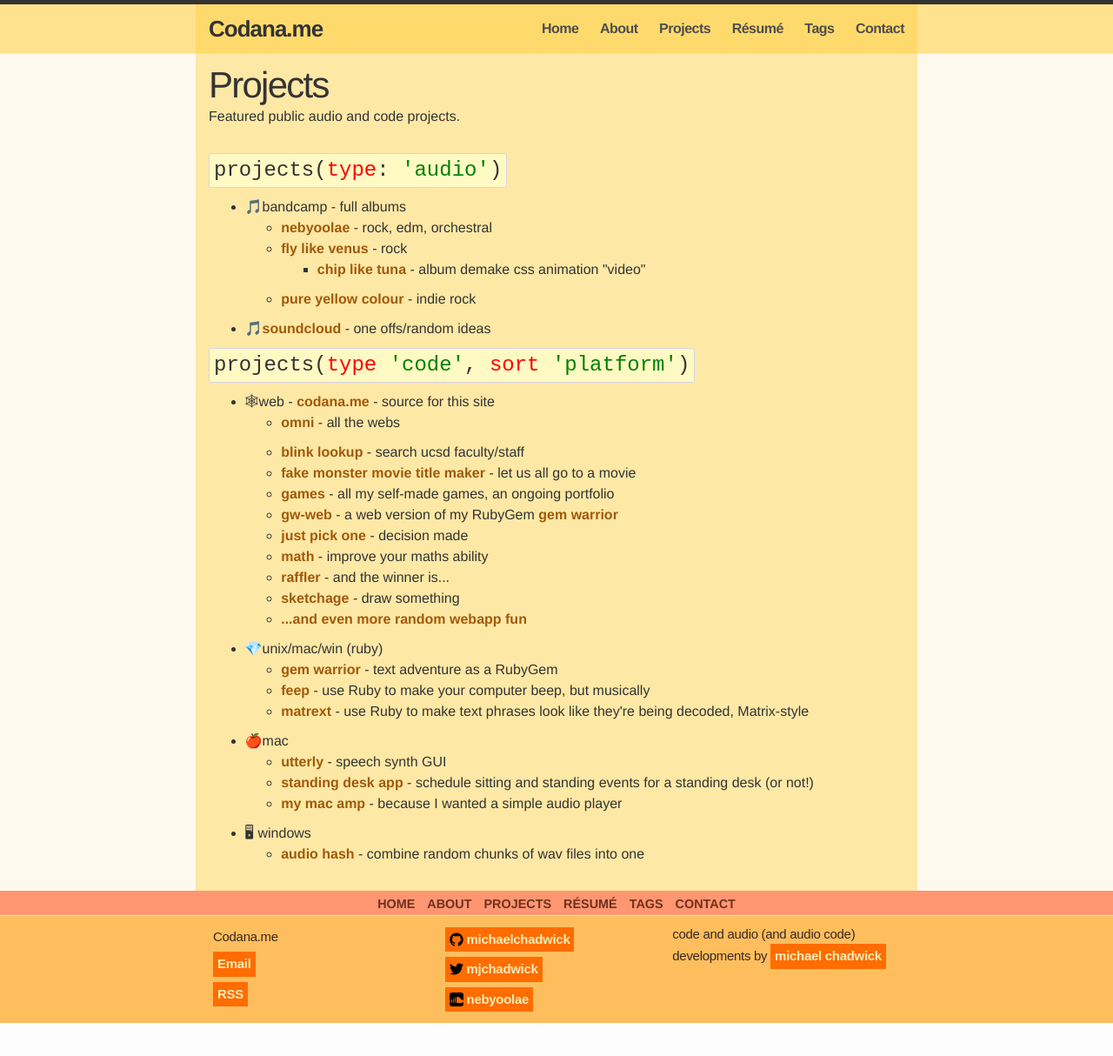
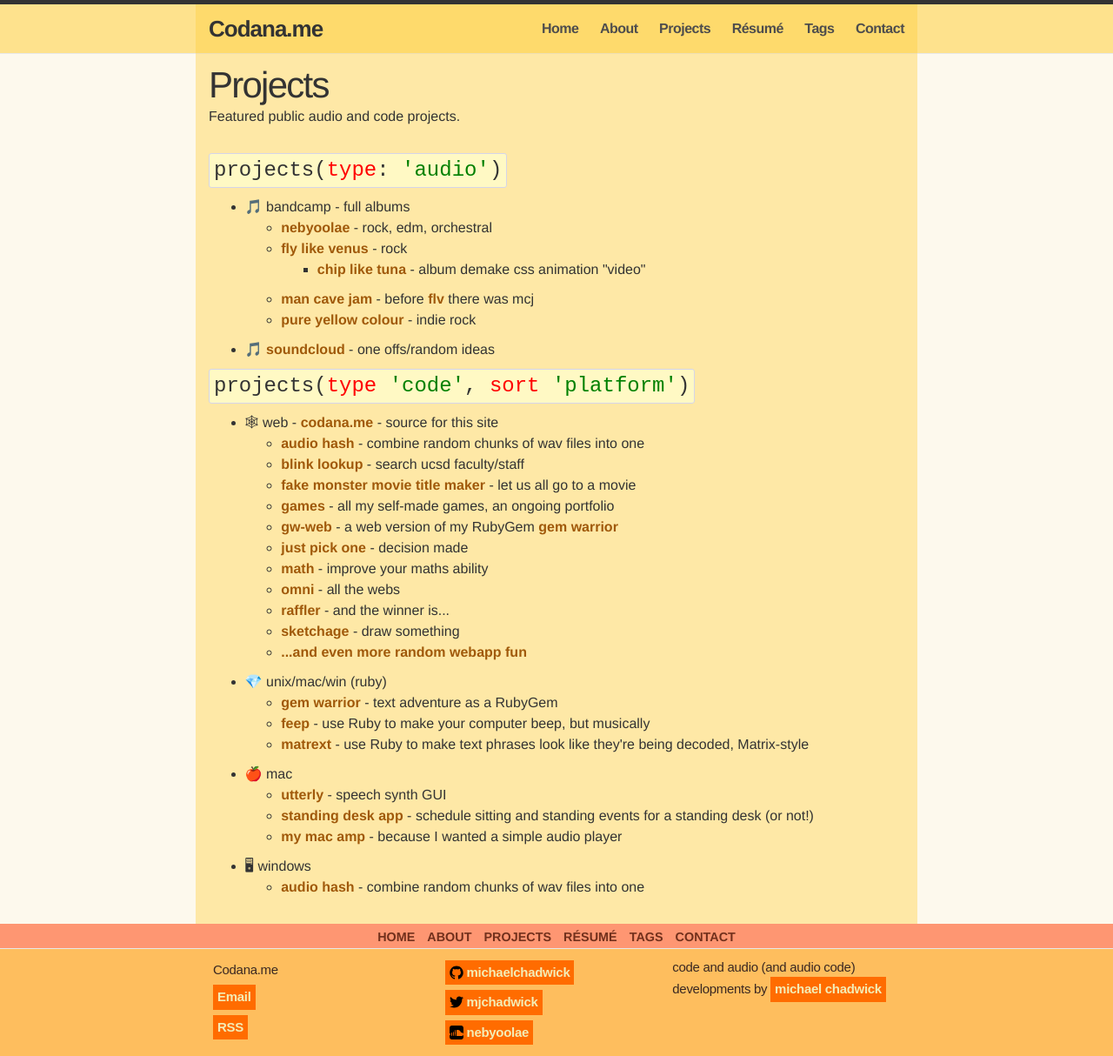
Before and after one commit to michaelchadwick/codana.me, a Jekyll site: the page built from projects/index.html, in a window 1280 px wide. Shown: the whole page at 87% size. Built offline with Jekyll 4.4.1, drawn with Linux system fonts in a browser that asks for light colours; nearby versions of some CDN libraries; before the commit the page ends 1176 px from its top, so only the background shows below that.

Commit message:
updated projects to use new ah and omni subfolder app links

```diff
--- a/_config.yml
+++ b/_config.yml
@@ -30,4 +30,5 @@
 sc_link: https://soundcloud.com/nebyoolae
 bc_neb_link: https://nebyoolae.bandcamp.com
 bc_flv_link: https://flylikevenus.bandcamp.com
+bc_mcj_link: https://mcj.nebyoolae.com
 bc_pyc_link: https://pureyellow.bandcamp.com
--- a/projects/index.html
+++ b/projects/index.html
@@ -8,7 +8,7 @@
 
   <code class="header">projects(<span class="param">type</span>: <span class="value">'audio'</span>)</code>
   <ul>
-    <li>🎵bandcamp - full albums
+    <li>🎵 bandcamp - full albums
       <ul>
         <li><a href="{{ site.bc_neb_link }}">nebyoolae</a> - rock, edm, orchestral</li>
         <li><a href="{{ site.bc_flv_link }}">fly like venus</a> - rock
@@ -16,32 +16,32 @@
             <li><a href="http://clt.nebyoolae.com">chip like tuna</a> - album demake css animation "video"</li>
           </ul>
         </li>
+        <li><a href="{{ site.bc_mcj_link }}">man cave jam</a> - before <a href="{{ site.bc_flv_link }}">flv</a> there was mcj</li>
         <li><a href="{{ site.bc_pyc_link }}">pure yellow colour</a> - indie rock</li>
       </ul>
     </li>
-    <li>🎵<a href="{{ site.sc_link }}">soundcloud</a> - one offs/random ideas</li>
+    <li>🎵 <a href="{{ site.sc_link }}">soundcloud</a> - one offs/random ideas</li>
   </ul>
 
   <code class="header">projects(<span class="param">type</span> <span class="value">'code'</span>, <span class="param">sort</span> <span class="value">'platform'</span>)</code>
   <ul>
-    <li>🕸web - <a href="{{ site.gh_link }}/codana.me">codana.me</a> - source for this site
+    <li>🕸 web - <a href="{{ site.gh_link }}/codana.me">codana.me</a> - source for this site
       <ul>
-        <li><a href="http://omni.codana.me">omni</a> - all the webs</li>
-      </ul>
-      <ul>
+        <li><a href="/audiohash">audio hash</a> - combine random chunks of wav files into one</li>
         <li><a href="/blink">blink lookup</a> - search ucsd faculty/staff</li>
         <li><a href="/fmm">fake monster movie title maker</a> - let us all go to a movie</li>
         <li><a href="/games">games</a> - all my self-made games, an ongoing portfolio</li>
         <li><a href="/gw">gw-web</a> - a web version of my RubyGem <a href="{{ site.gh_link }}/gemwarrior">gem warrior</a></li>
         <li><a href="/jpo">just pick one</a> - decision made</li>
         <li><a href="/math">math</a> - improve your maths ability</li>
+        <li><a href="/omni">omni</a> - all the webs</li>
         <li><a href="/raffler">raffler</a> - and the winner is...</li>
         <li><a href="/sketchage">sketchage</a> - draw something</li>
         <li><a href="https://github.com/search?utf8=%E2%9C%93&amp;q=user%3Amichaelchadwick+topic%3Awebapp&amp;type=Repositories">...and even more random webapp fun</a></li>
       </ul>
     </li>
 
-    <li>💎unix/mac/win (ruby)
+    <li>💎 unix/mac/win (ruby)
       <ul>
         <li><a href="{{ site.gh_link }}/gemwarrior">gem warrior</a> - text adventure as a RubyGem</li>
         <li><a href="{{ site.gh_link }}/feep">feep</a> - use Ruby to make your computer beep, but musically</li>
@@ -49,7 +49,7 @@
       </ul>
     </li>
 
-    <li>🍎mac
+    <li>🍎 mac
       <ul>
         <li><a href="{{ site.gh_link }}/utterly">utterly</a> - speech synth GUI</li>
         <li><a href="http://sda.codana.me">standing desk app</a> - schedule sitting and standing events for a standing desk (or not!)</li>
```
